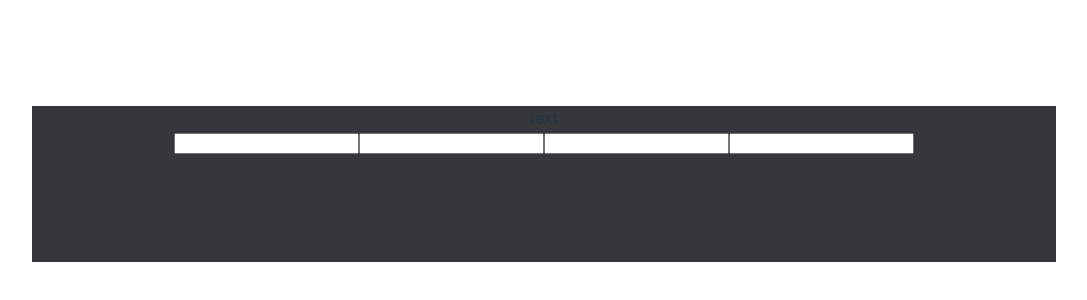
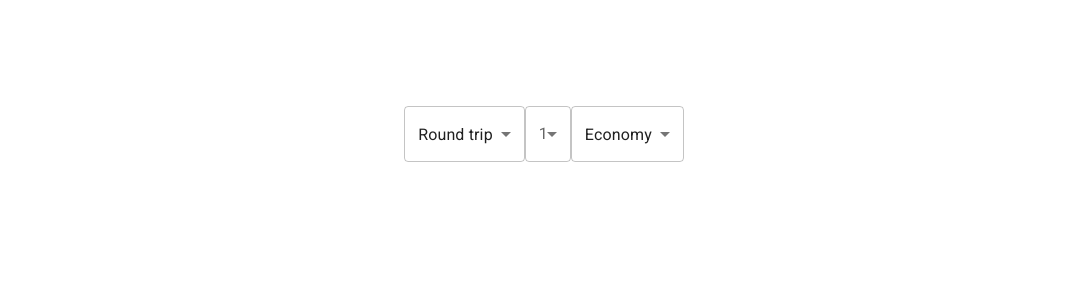
Before and after one commit to nasserso/google-flight, a React (Vite) app: page / in a window 1280 px wide. Shown: the part 216-516 px from the top of the page, without its empty margins (96-1183 px from the left). Built offline with nearby package versions, Linux system fonts and the light colour scheme.

Commit message:
Add passenger flight choices

```diff
--- a/src/App.css
+++ b/src/App.css
@@ -4,5 +4,11 @@
   padding: 2rem;
   text-align: center;
 
-  --search-grey: #36373a;
+  --search-component: white;
 }
+
+@media (prefers-color-scheme: dark) {
+  #root {
+    --search-component: #36373a;
+  }
+}
--- a/src/components/SearchFlight.tsx
+++ b/src/components/SearchFlight.tsx
@@ -1,17 +1,152 @@
+import { Button, FormControl, InputLabel, MenuItem, Select, Typography } from "@mui/material"
 import styles from "../css/SearchFlight.module.css"
+import { useState } from "react";
+
+type TripType = (
+    "round_trip" |
+    "one_way" |
+    "multi_city"
+);
+
+type SeatClassType = (
+    "economy" |
+    "premium_economy" |
+    "business" |
+    "first"
+);
+
+type PassengersType = (
+    "adults" |
+    "children" |
+    "infants_seat" |
+    "infants_lap"
+);
+
+type PassengersCountType = (
+    {
+        "adults": number,
+        "children": number,
+        "infants_seat": number,
+        "infants_lap": number
+    }
+);
 
 function SearchFlight() {
+    const [tripType, setTripType] = useState<TripType>("round_trip");
+    const [seatClass, setSeatClass] = useState<SeatClassType>("economy");
+    const [passengers, setPassengers] = useState<PassengersCountType>({
+        "adults": 1,
+        "children": 0,
+        "infants_seat": 0,
+        "infants_lap": 0
+    });
+
+    const countPassengers = () => {
+        return Object.keys(passengers).reduce(
+            (acc, key) => acc + passengers[key as PassengersType], 0
+        );
+    }
+
+    const canReducePassengerCount = (type: PassengersType) => {
+        return passengers[type] - 1 >= (type === "adults" ? 1 : 0);
+    }
+
+    const canAddPassengerCount = (type: PassengersType) => {
+        return passengers[type] + 1 <= 9;
+    }
+
+    const updatePassenger = (type: PassengersType, value: number) => {
+        setPassengers((passengers) => {
+            return { ...passengers, [type]: passengers[type] + value }
+        }
+        );
+    }
+
+    const getPassengerText = (type: PassengersType) => {
+        return {
+            "adults": "Adults",
+            "children": "Children",
+            "infants_seat": "Infants",
+            "infants_lap": "Infants",
+        }[type]
+    }
+
+    const getPassengerSubText = (type: PassengersType) => {
+        return {
+            "adults": "",
+            "children": "Aged 2-11",
+            "infants_seat": "In seat",
+            "infants_lap": "On lap",
+        }[type]
+    }
+
+    const PassengengerItemChoice = ({ type }: { type: PassengersType }) => {
+        return (
+            <div className={styles.passengerItemContainer}>
+                <div className={styles.passengerItemTextContainer}>
+                    <Typography>{getPassengerText(type)}</Typography>
+                    <Typography variant="caption">{getPassengerSubText(type)}</Typography>
+                </div>
+                <Button
+                    onClick={() => updatePassenger(type, -1)}
+                    disabled={!canReducePassengerCount(type)}
+                    variant="contained"
+                    className={styles.passengerItemBtn}
+                >
+                    -
+                </Button>
+                {passengers[type]}
+                <Button
+                    onClick={() => updatePassenger(type, 1)}
+                    disabled={!canAddPassengerCount(type)}
+                    variant="contained"
+                    className={styles.passengerItemBtn}
+                >
+                    +
+                </Button>
+            </div >
+        )
+    }
+
     return (
         <div className={styles.container}>
-            <div>
-                text
-            </div>
-            <div>
-                <input type="text" />
-                <input type="text" />
-                <input type="text" />
-                <input type="text" />
-            </div>
+            <FormControl>
+                <Select
+                    labelId="trip-select"
+                    id="trip-select"
+                    value={tripType}
+                    onChange={(e) => setTripType(e.target.value as TripType)}
+                >
+                    <MenuItem value={"round_trip"}>Round trip</MenuItem>
+                    <MenuItem value={"one_way"}>One way</MenuItem>
+                    <MenuItem value={"multi_city"}>Multi-city</MenuItem>
+                </Select>
+            </FormControl>
+            <FormControl>
+                <InputLabel id="passenger-select">{countPassengers()}</InputLabel>
+                <Select
+                    labelId="passenger-select"
+                    id="passenger-select"
+                >
+                    <PassengengerItemChoice type="adults" />
+                    <PassengengerItemChoice type="children" />
+                    <PassengengerItemChoice type="infants_seat" />
+                    <PassengengerItemChoice type="infants_lap" />
+                </Select>
+            </FormControl>
+            <FormControl>
+                <Select
+                    labelId="seat-class-select"
+                    id="seat-class-select"
+                    value={seatClass}
+                    onChange={(e) => setSeatClass(e.target.value as SeatClassType)}
+                >
+                    <MenuItem value={"economy"}>Economy</MenuItem>
+                    <MenuItem value={"premium_economy"}>Premium Economy</MenuItem>
+                    <MenuItem value={"business"}>Business</MenuItem>
+                    <MenuItem value={"first"}>First</MenuItem>
+                </Select>
+            </FormControl>
         </div>
     )
 }
--- a/src/css/SearchFlight.module.css
+++ b/src/css/SearchFlight.module.css
@@ -1,5 +1,24 @@
 .container {
     height: 156px;
     width: 100%;
-    background-color: var(--search-grey);
+    background-color: var(--search-component);
 }
+
+.passengerItemContainer {
+    display: flex;
+    justify-content: space-around;
+    align-items: center;
+    background-color: var(--search-component);
+    width: 200px;
+    height: 50px;
+}
+
+.passengerItemTextContainer {
+    width: 30%;
+}
+
+.passengerItemBtn {
+    width: 20px !important;
+    min-width: 30px !important;
+    height: 30px !important;
+}
```
